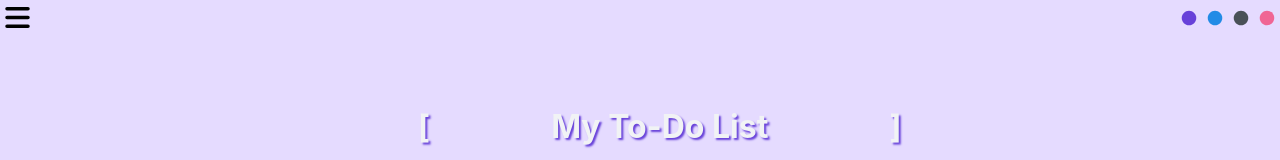
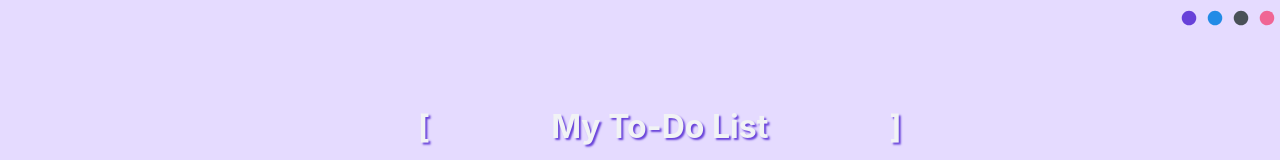
Before and after one commit to ChaerinYu/MyTodoList, a React (Create React App) app: page / in a window 1280 px wide. Shown: the top 160 px of the page. Built offline with nearby package versions, Linux system fonts and the light colour scheme.

Commit message:
add image folder

```diff
--- a/src/App.js
+++ b/src/App.js
@@ -20,7 +20,7 @@ function App() {
       [color]: true
     })}>
       <div className={styles.appHeader} color={color}>
-        <HiMenu size="35" className={styles.appMenu} />
+        {/* <HiMenu size="35" className={styles.appMenu} /> */}
         <TodoThemeList className={styles.appTheme} onChangeTheme={onChangeTheme} color={color}/>
       </div>
       <TodoTemplate color={color} />
```
Also changed, not shown: src/image/purple.png (added).
